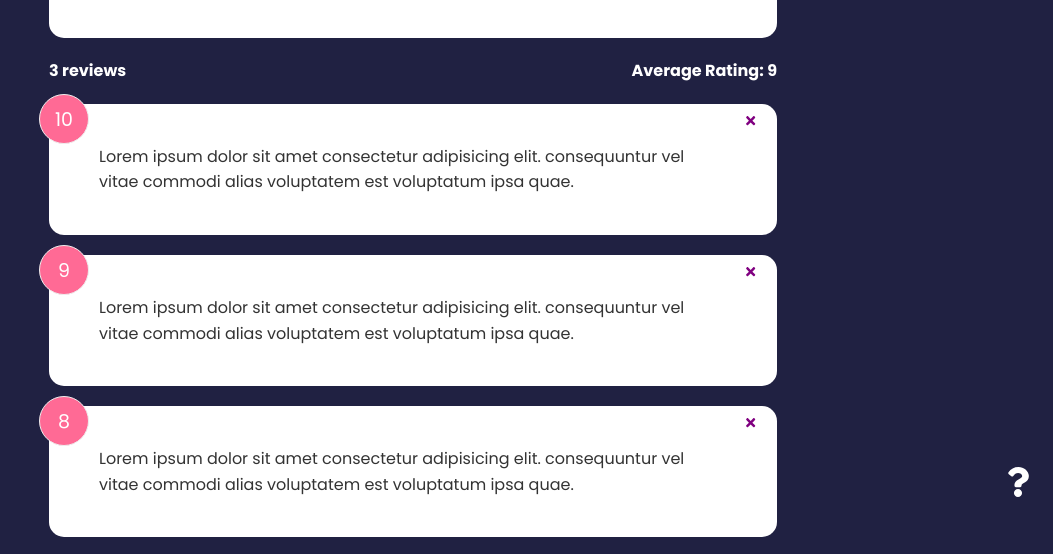
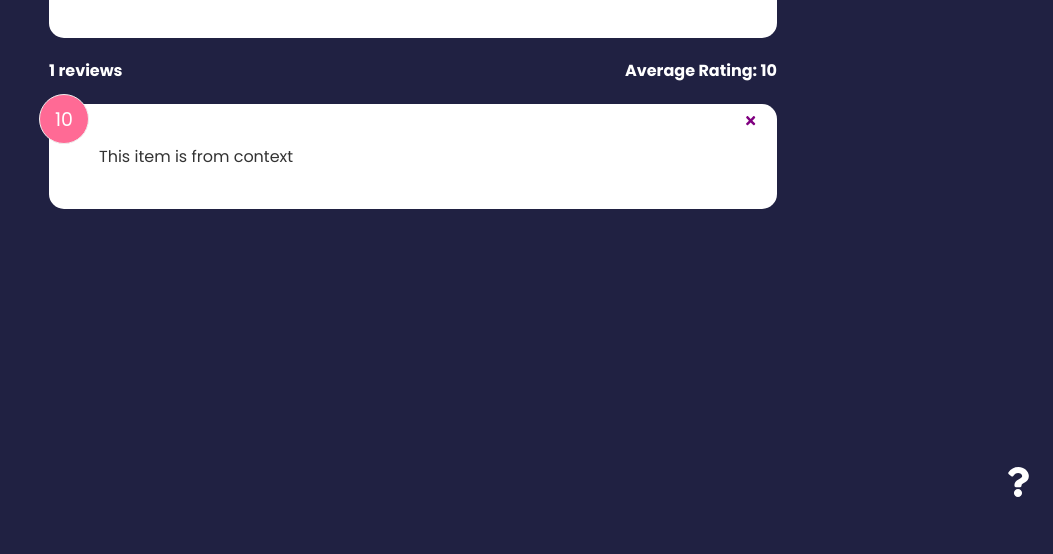
Before and after one commit to akbarsayakov/feedback-app, a React (Create React App) app: page / in a window 1280 px wide. Shown: the part 275-829 px from the top of the page, without its empty margins (227-1280 px from the left). After the commit the page ends 800 px from the top, so only its background shows below. Built offline with nearby package versions, Linux system fonts and the light colour scheme.

Commit message:
Get Global State

```diff
--- a/src/App.js
+++ b/src/App.js
@@ -7,6 +7,7 @@
 import FeedbackForm from './components/FeedbackForm'
 import FeedbackData from './data/FeedbackData'
 import AboutPage from './pages/AboutPage'
+import { FeedbackProvider } from './context/FeedbackContext'
 import AboutIconLink from './components/AboutIconLink'
 
 function App() {
@@ -23,6 +24,7 @@
   }
 
   return (
+    <FeedbackProvider>
       <Router>
         <Header />
         <div className='container'>
@@ -33,11 +35,8 @@
               element={
                 <>
                   <FeedbackForm handleAdd={addFeedback} />
-                <FeedbackStats feedback={feedback} />
-                <FeedbackList
-                  feedback={feedback}
-                  handleDelete={deleteFeedback}
-                />
+                  <FeedbackStats />
+                  <FeedbackList handleDelete={deleteFeedback} />
                 </>
               }
             ></Route>
@@ -46,6 +45,7 @@
           <AboutIconLink />
         </div>
       </Router>
+    </FeedbackProvider>
   )
 }
 
--- a/src/components/FeedbackList.jsx
+++ b/src/components/FeedbackList.jsx
@@ -1,8 +1,11 @@
 import { motion, AnimatePresence } from 'framer-motion'
-import PropTypes from 'prop-types'
 import FeedbackItem from './FeedbackItem'
+import { useContext } from 'react'
+import FeedbackContext from '../context/FeedbackContext'
 
-function FeedbackList({ feedback, handleDelete }) {
+function FeedbackList({ handleDelete }) {
+  const { feedback } = useContext(FeedbackContext)
+
   if (!feedback || feedback.length === 0) {
     return <p>No Feedback Yet</p>
   }
@@ -29,14 +32,4 @@
   )
 }
 
-FeedbackList.propTypes = {
-  feedback: PropTypes.arrayOf(
-    PropTypes.shape({
-      id: PropTypes.number.isRequired,
-      text: PropTypes.string.isRequired,
-      rating: PropTypes.number.isRequired,
-    })
-  ),
-}
-
 export default FeedbackList
--- a/src/components/FeedbackStats.jsx
+++ b/src/components/FeedbackStats.jsx
@@ -1,6 +1,8 @@
-import PropTypes from 'prop-types'
+import { useContext } from 'react'
+import FeedbackContext from '../context/FeedbackContext'
 
-function FeedbackStats({ feedback }) {
+function FeedbackStats() {
+  const { feedback } = useContext(FeedbackContext)
   let average =
     feedback.reduce((acc, cur) => {
       return acc + cur.rating
@@ -16,8 +18,4 @@
   )
 }
 
-FeedbackStats.propTypes = {
-  feedback: PropTypes.array.isRequired,
-}
-
 export default FeedbackStats
--- /dev/null
+++ b/src/context/FeedbackContext.js
@@ -0,0 +1,20 @@
+import { createContext, useState } from 'react'
+
+const FeedbackContext = createContext()
+
+export const FeedbackProvider = ({ children }) => {
+  const [feedback, setFeedback] = useState([
+    {
+      id: 1,
+      text: 'This item is from context',
+      rating: 10,
+    },
+  ])
+  return (
+    <FeedbackContext.Provider value={{ feedback }}>
+      {children}
+    </FeedbackContext.Provider>
+  )
+}
+
+export default FeedbackContext
```
Lines whose indentation alone changed are shown as unchanged.
